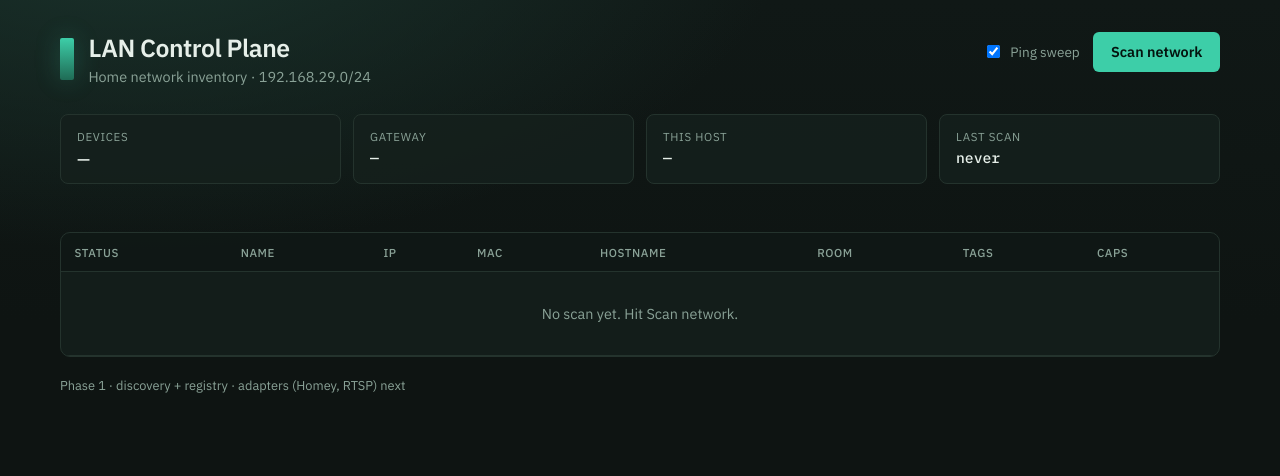
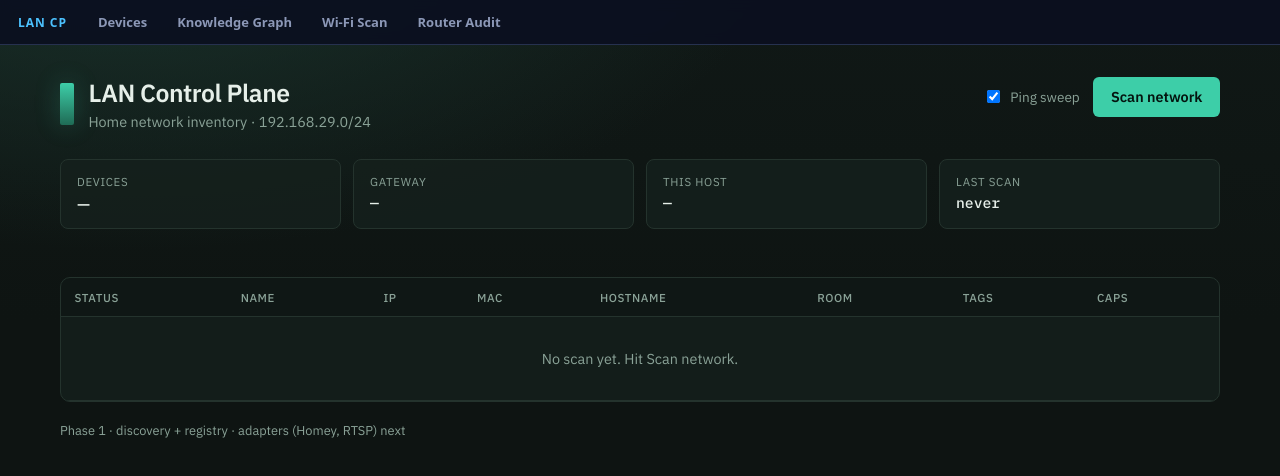
Before and after one commit to masquerade83/LocalAgents, a plain HTML site: page lan-control-plane/index.html in a window 1280 px wide. Drawn offline with Linux system fonts and the light colour scheme; no server answers.

Commit message:
Add shared nav bar to Devices page
Insert the LAN CP nav (Devices / Knowledge Graph / Wi-Fi Scan / Router Audit)
into index.html so all four views are reachable from the Devices page.

Co-authored-by: Cursor <cursoragent@cursor.com>

```diff
--- a/lan-control-plane/index.html
+++ b/lan-control-plane/index.html
@@ -10,6 +10,36 @@
   <link rel="stylesheet" href="styles.css" />
 </head>
 <body>
+<nav class="lcp-nav">
+  <style>
+    .lcp-nav { position:sticky; top:0; z-index:1000; display:flex; align-items:center; gap:4px;
+               height:45px; padding:0 18px; background:rgba(11,16,32,.92);
+               -webkit-backdrop-filter:blur(6px); backdrop-filter:blur(6px);
+               border-bottom:1px solid #26314f;
+               font-family:ui-sans-serif,system-ui,-apple-system,"Segoe UI",Roboto,sans-serif; }
+    .lcp-nav .lcp-brand { color:#4cc2ff; font-size:12px; font-weight:800; letter-spacing:.08em;
+                          text-transform:uppercase; margin-right:14px; white-space:nowrap; }
+    .lcp-nav a { color:#8c98b7; text-decoration:none; font-size:13px; font-weight:600;
+                 padding:5px 12px; border-radius:8px; border:1px solid transparent; white-space:nowrap; }
+    .lcp-nav a:hover { color:#e8edf7; background:#141c31; border-color:#26314f; }
+    .lcp-nav a.active { color:#4cc2ff; background:rgba(76,194,255,.1); border-color:rgba(76,194,255,.35); }
+  </style>
+  <span class="lcp-brand">LAN CP</span>
+  <a href="/">Devices</a>
+  <a href="/graph.html">Knowledge Graph</a>
+  <a href="/wifi.html">Wi-Fi Scan</a>
+  <a href="/routers.html">Router Audit</a>
+  <script>
+    (function(){
+      var p = location.pathname;
+      document.querySelectorAll('.lcp-nav a').forEach(function(a){
+        var h = a.getAttribute('href');
+        var isHome = (p === '/' || p === '/index.html');
+        if ((h === '/' && isHome) || (h !== '/' && h === p)) a.classList.add('active');
+      });
+    })();
+  </script>
+</nav>
   <div class="shell">
     <header class="top">
       <div class="brand">
```
